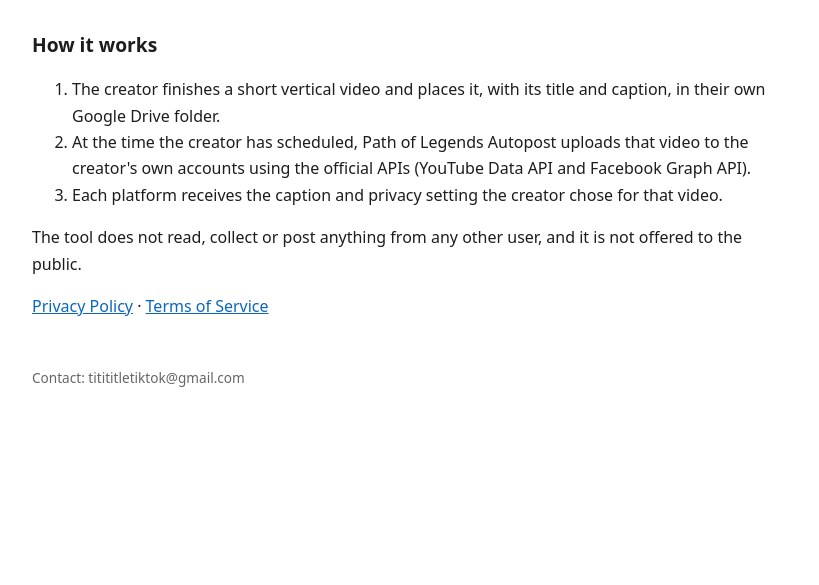
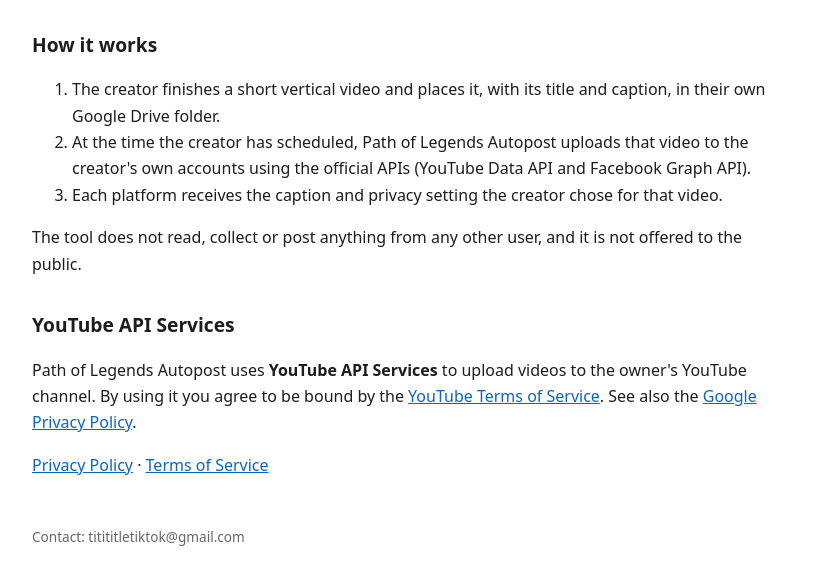
Before and after one commit to pathoflegends-th/autopost-site, a plain HTML site: page index.html in a window 1280 px wide. Shown: the part 163-748 px from the top of the page, without its empty margins (228-1047 px from the left). Drawn offline with Linux system fonts and the light colour scheme.

Commit message:
Update index.html

```diff
--- a/index.html
+++ b/index.html
@@ -8,5 +8,7 @@
 <li>Each platform receives the caption and privacy setting the creator chose for that video.</li>
 </ol>
 <p>The tool does not read, collect or post anything from any other user, and it is not offered to the public.</p>
+<h2>YouTube API Services</h2>
+<p>Path of Legends Autopost uses <b>YouTube API Services</b> to upload videos to the owner's YouTube channel. By using it you agree to be bound by the <a href="https://www.youtube.com/t/terms">YouTube Terms of Service</a>. See also the <a href="https://policies.google.com/privacy">Google Privacy Policy</a>.</p>
 <p><a href="privacy.html">Privacy Policy</a> · <a href="terms.html">Terms of Service</a></p>
 <footer>Contact: titititletiktok@gmail.com</footer></body></html>
```
